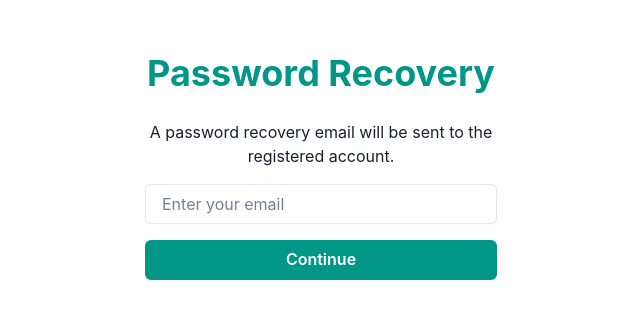
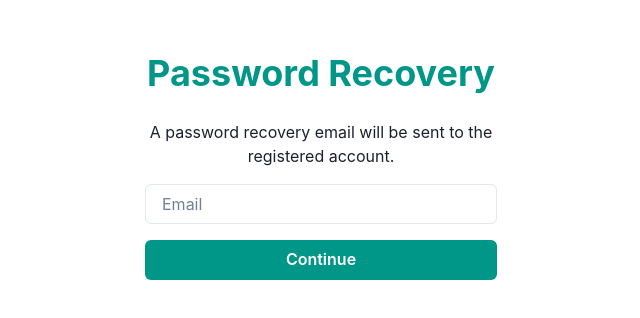
Before and after one commit to syntaxxbase/fastapi-react-workbench, a React (Vite) app in the folder src/new-frontend/: page /recover-password in a window 1280 px wide. Shown: the part 234-552 px from the top of the page, without its empty margins (319-959 px from the left). Built offline with nearby package versions, Linux system fonts and the light colour scheme; no server answers.

Commit message:
✨ Add password reset functionality (#624)

```diff
--- a/src/new-frontend/src/pages/RecoverPassword.tsx
+++ b/src/new-frontend/src/pages/RecoverPassword.tsx
@@ -1,6 +1,6 @@
 import React from "react";
 
-import { Button, Container, FormControl, Heading, Input, Text } from "@chakra-ui/react";
+import { Button, Container, FormControl, FormErrorMessage, Heading, Input, Text } from "@chakra-ui/react";
 import { SubmitHandler, useForm } from "react-hook-form";
 
 import { LoginService } from "../client";
@@ -11,14 +11,13 @@ interface FormData {
 }
 
 const RecoverPassword: React.FC = () => {
-  const { register, handleSubmit } = useForm<FormData>();
+  const { register, handleSubmit, formState: { errors, isSubmitting } } = useForm<FormData>();
   const showToast = useCustomToast();
 
   const onSubmit: SubmitHandler<FormData> = async (data) => {
-    const response = await LoginService.recoverPassword({
+    await LoginService.recoverPassword({
       email: data.email,
     });
-    console.log(response)
 
     showToast("Email sent.", "We sent an email with a link to get back into your account.", "success");
   };
@@ -37,19 +36,14 @@ const RecoverPassword: React.FC = () => {
       <Heading size="xl" color="ui.main" textAlign="center" mb={2}>
         Password Recovery
       </Heading>
-      <FormControl id="username">
-        <Text align="center">
-          A password recovery email will be sent to the registered account.
-        </Text>
-        <Input
-          {...register("email")}
-
-          mt={4}
-          placeholder="Enter your email"
-          type="text"
-        />
+      <Text align="center">
+        A password recovery email will be sent to the registered account.
+      </Text>
+      <FormControl isInvalid={!!errors.email}>
+        <Input id='email' {...register('email', { required: 'Email is required', pattern: { value: /^[A-Z0-9._%+-]+@[A-Z0-9.-]+\.[A-Z]{2,4}$/i, message: 'Invalid email address' } })} placeholder='Email' type='email' />
+        {errors.email && <FormErrorMessage>{errors.email.message}</FormErrorMessage>}
       </FormControl>
-      <Button bg="ui.main" color="white" _hover={{ opacity: 0.8 }} type="submit">
+      <Button bg="ui.main" color="white" _hover={{ opacity: 0.8 }} type="submit" isLoading={isSubmitting}>
         Continue
       </Button>
     </Container>
--- /dev/null
+++ b/src/new-frontend/src/pages/ResetPassword.tsx
@@ -0,0 +1,72 @@
+import React from "react";
+
+import { Button, Container, FormControl, FormErrorMessage, FormLabel, Heading, Input, Text } from "@chakra-ui/react";
+import { SubmitHandler, useForm } from "react-hook-form";
+
+import { LoginService, NewPassword } from "../client";
+import useCustomToast from "../hooks/useCustomToast";
+
+interface NewPasswordForm extends NewPassword {
+    confirm_password: string;
+}
+
+const ResetPassword: React.FC = () => {
+    const { register, handleSubmit, getValues, formState: { errors } } = useForm<NewPasswordForm>({
+        mode: 'onBlur',
+        criteriaMode: 'all',
+        defaultValues: {
+            new_password: '',
+        }
+    });
+    const showToast = useCustomToast();
+
+    const onSubmit: SubmitHandler<NewPasswordForm> = async (data) => {
+        try {
+            const token = new URLSearchParams(window.location.search).get('token');
+            await LoginService.resetPassword({
+                requestBody: { new_password: data.new_password, token: token! }
+            });
+            showToast("Password reset.", "Your password has been reset successfully.", "success");
+        } catch (error) {
+            showToast("Error", "An error occurred while resetting your password.", "error");
+        }
+    };
+
+    return (
+        <Container
+            as="form"
+            onSubmit={handleSubmit(onSubmit)}
+            h="100vh"
+            maxW="sm"
+            alignItems="stretch"
+            justifyContent="center"
+            gap={4}
+            centerContent
+        >
+            <Heading size="xl" color="ui.main" textAlign="center" mb={2}>
+                Reset Password
+            </Heading>
+            <Text textAlign="center">
+                Please enter your new password and confirm it to reset your password.
+            </Text>
+            <FormControl mt={4} isInvalid={!!errors.new_password}>
+                <FormLabel htmlFor='password'>Set Password</FormLabel>
+                <Input id='password' {...register('new_password', { required: 'Password is required', minLength: { value: 8, message: 'Password must be at least 8 characters' } })} placeholder='Password' type='password' />
+                {errors.new_password && <FormErrorMessage>{errors.new_password.message}</FormErrorMessage>}
+            </FormControl>
+            <FormControl mt={4} isInvalid={!!errors.confirm_password}>
+                <FormLabel htmlFor='confirm_password'>Confirm Password</FormLabel>
+                <Input id='confirm_password' {...register('confirm_password', {
+                    required: 'Please confirm your password',
+                    validate: value => value === getValues().new_password || 'The passwords do not match'
+                })} placeholder='Password' type='password' />
+                {errors.confirm_password && <FormErrorMessage>{errors.confirm_password.message}</FormErrorMessage>}
+            </FormControl>
+            <Button bg="ui.main" color="white" _hover={{ opacity: 0.8 }} type="submit">
+                Reset Password
+            </Button>
+        </Container>
+    );
+};
+
+export default ResetPassword;
--- a/src/new-frontend/src/routes/public_route.tsx
+++ b/src/new-frontend/src/routes/public_route.tsx
@@ -1,11 +1,13 @@
 import ErrorPage from '../pages/ErrorPage';
 import Login from '../pages/Login';
 import RecoverPassword from '../pages/RecoverPassword';
+import ResetPassword from '../pages/ResetPassword';
 
 export default function publicRoutes() {
     return [
         { path: '/login', element: <Login />, errorElement: <ErrorPage /> },
         { path: 'recover-password', element: <RecoverPassword />, errorElement: <ErrorPage /> },
+        { path: 'reset-password', element: <ResetPassword />, errorElement: <ErrorPage /> },
         // TODO: complete this
         // { path: '*', element: <Navigate to='/login' replace /> }
     ];
```
Also changed, not shown: 1 other file (tests, documents, lock files or other folders).
